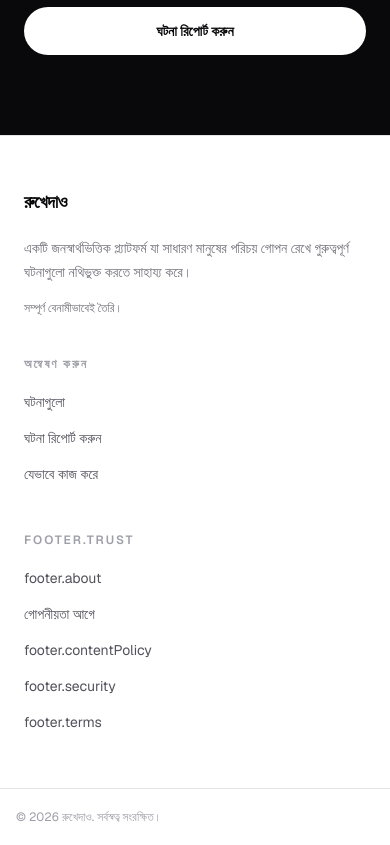
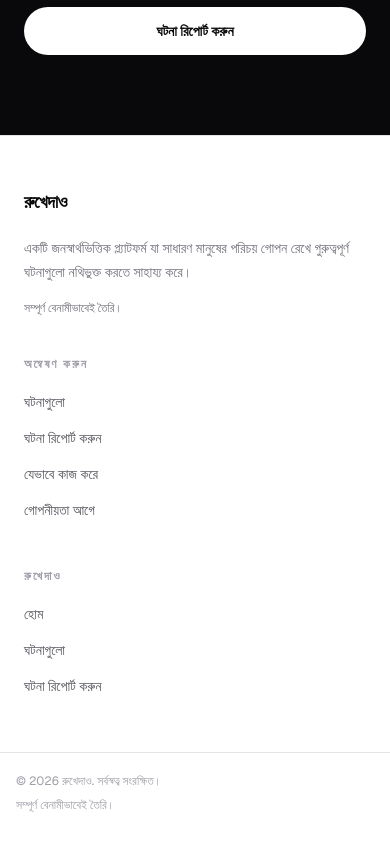
Before and after one commit to farukislamyt/rukhedao, a Next.js app: page /bn in a window 390 px wide. Shown: the part 3820-4665 px from the top of the page. Built offline with nearby package versions, Linux system fonts and the light colour scheme; no server answers; the database is empty.

Commit message:
refine footer responsive navigation

```diff
--- a/components/layout/footer.tsx
+++ b/components/layout/footer.tsx
@@ -10,8 +10,11 @@ export async function Footer() {
     const tCommon = await getTranslations("common");
 
     return (
-        <footer className="border-t border-zinc-200 bg-white text-zinc-700 dark:border-zinc-800 dark:bg-zinc-950 dark:text-zinc-300">
-            <div className="mx-auto grid w-full max-w-7xl gap-10 px-4 py-12 sm:grid-cols-2 sm:px-6 sm:py-14 lg:grid-cols-[1.6fr_1fr_1.2fr] lg:px-8">
+        <footer
+            aria-label={tCommon("appName")}
+            className="border-t border-zinc-200 bg-white text-zinc-700 dark:border-zinc-800 dark:bg-zinc-950 dark:text-zinc-300"
+        >
+            <div className="mx-auto grid w-full max-w-7xl gap-10 px-4 py-12 sm:grid-cols-2 sm:px-6 sm:py-14 lg:grid-cols-[1.8fr_1fr_1fr] lg:px-8">
                 <div>
                     <Link
                         href="/"
@@ -41,34 +44,31 @@ export async function Footer() {
                         <Link className={linkClassName} href="/incident/new">
                             {t("reportIncident")}
                         </Link>
-                        <Link className={linkClassName} href="/how-it-works">
+                        <Link className={linkClassName} href="/#how-it-works">
                             {t("howItWorks")}
+                        </Link>
+                        <Link className={linkClassName} href="/#privacy">
+                            {t("privacy")}
                         </Link>
                     </div>
                 </nav>
 
-                <nav aria-labelledby="footer-trust" className="sm:pl-2">
+                <nav aria-labelledby="footer-info" className="sm:pl-2">
                     <h2
-                        id="footer-trust"
+                        id="footer-info"
                         className="px-2 text-xs font-semibold uppercase tracking-[0.16em] text-zinc-400 dark:text-zinc-500"
                     >
-                        {t("trust")}
+                        {tCommon("appName")}
                     </h2>
                     <div className="mt-3">
-                        <Link className={linkClassName} href="/about">
-                            {t("about")}
+                        <Link className={linkClassName} href="/">
+                            {tCommon("home")}
                         </Link>
-                        <Link className={linkClassName} href="/privacy">
-                            {t("privacy")}
+                        <Link className={linkClassName} href="/incidents">
+                            {t("incidents")}
                         </Link>
-                        <Link className={linkClassName} href="/content-policy">
-                            {t("contentPolicy")}
-                        </Link>
-                        <Link className={linkClassName} href="/security">
-                            {t("security")}
-                        </Link>
-                        <Link className={linkClassName} href="/terms">
-                            {t("terms")}
+                        <Link className={linkClassName} href="/incident/new">
+                            {t("reportIncident")}
                         </Link>
                     </div>
                 </nav>
@@ -76,7 +76,10 @@ export async function Footer() {
 
             <div className="border-t border-zinc-200 dark:border-zinc-800">
                 <div className="mx-auto flex max-w-7xl flex-col gap-2 px-4 py-5 text-xs text-zinc-400 sm:flex-row sm:items-center sm:justify-between sm:px-6 lg:px-8">
-                    <p>© {new Date().getFullYear()} {tCommon("appName")}. {t("allRightsReserved")}</p>
+                    <p>
+                        © {new Date().getFullYear()} {tCommon("appName")}. {t("allRightsReserved")}
+                    </p>
+                    <p>{t("anonymousByDesign")}</p>
                 </div>
             </div>
         </footer>
```
